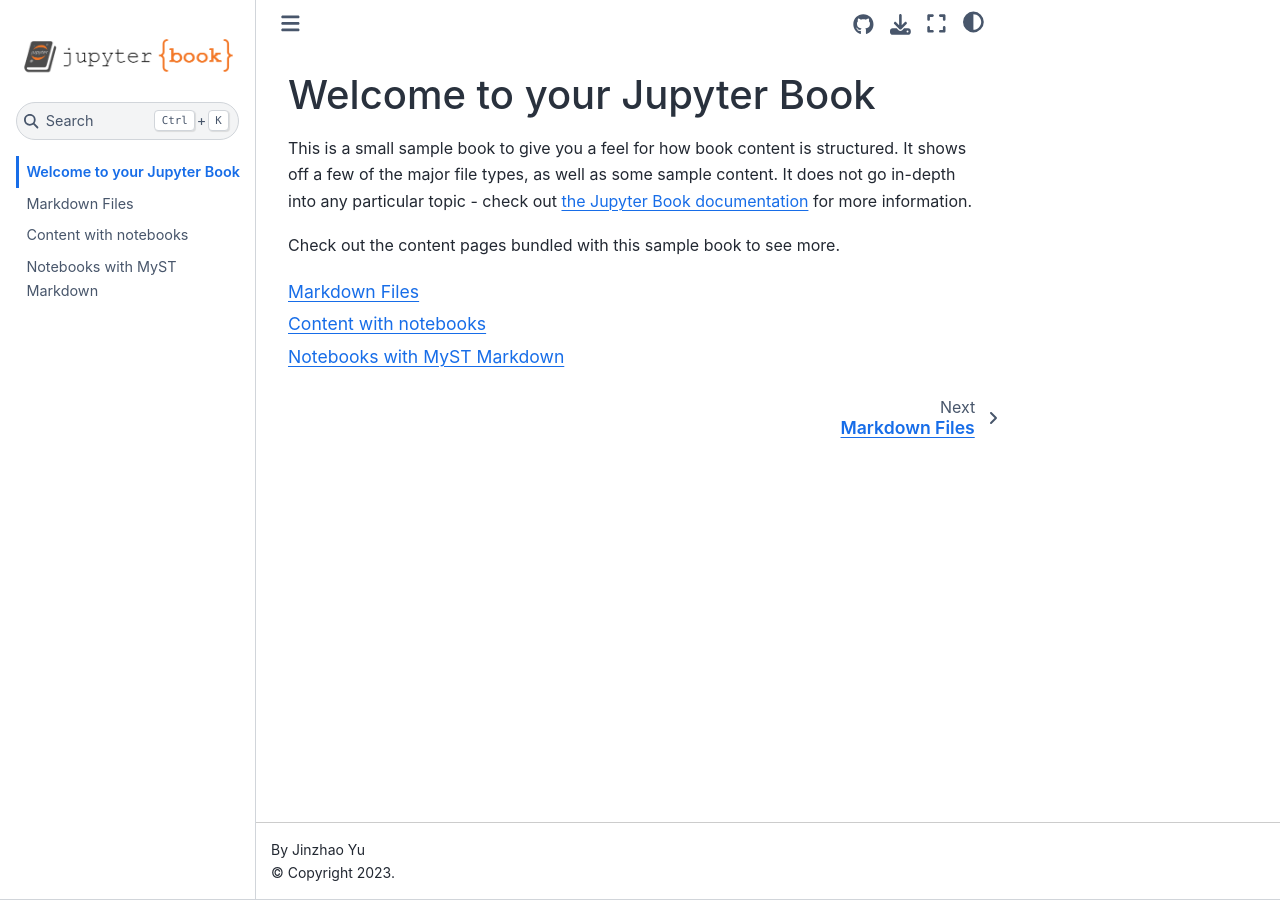
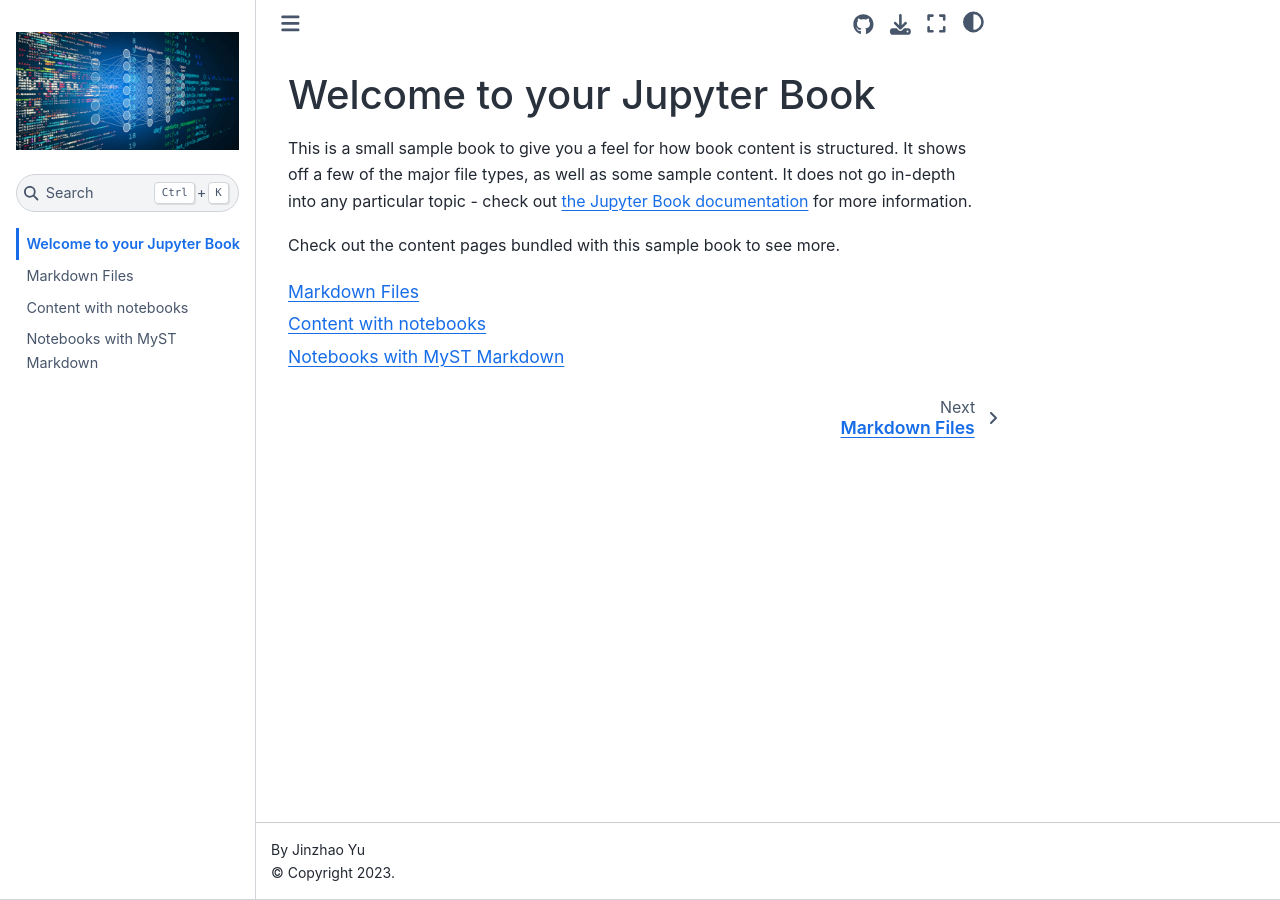
Before and after one commit to Jinzhao-Yu/Learning-Notes, a Jupyter Book: the page built from book/intro.md, in a window 1280 px wide. Built offline with Jupyter Book 1.0.4 settings and Sphinx 7.4.7 and the Sphinx Book theme 1.1.4, drawn with Linux system fonts in a browser that asks for light colours.

Commit message:
logo update

```diff
--- a/book/_config.yml
+++ b/book/_config.yml
@@ -3,7 +3,7 @@
 
 title: Learning Notes
 author: Jinzhao Yu
-logo: logo.png
+logo: ai-vs-ml-1200.jpeg
 
 # Force re-execution of notebooks on each build.
 # See https://jupyterbook.org/content/execute.html
```
Also changed, not shown: book/ai-vs-ml-1200.jpeg (added).
